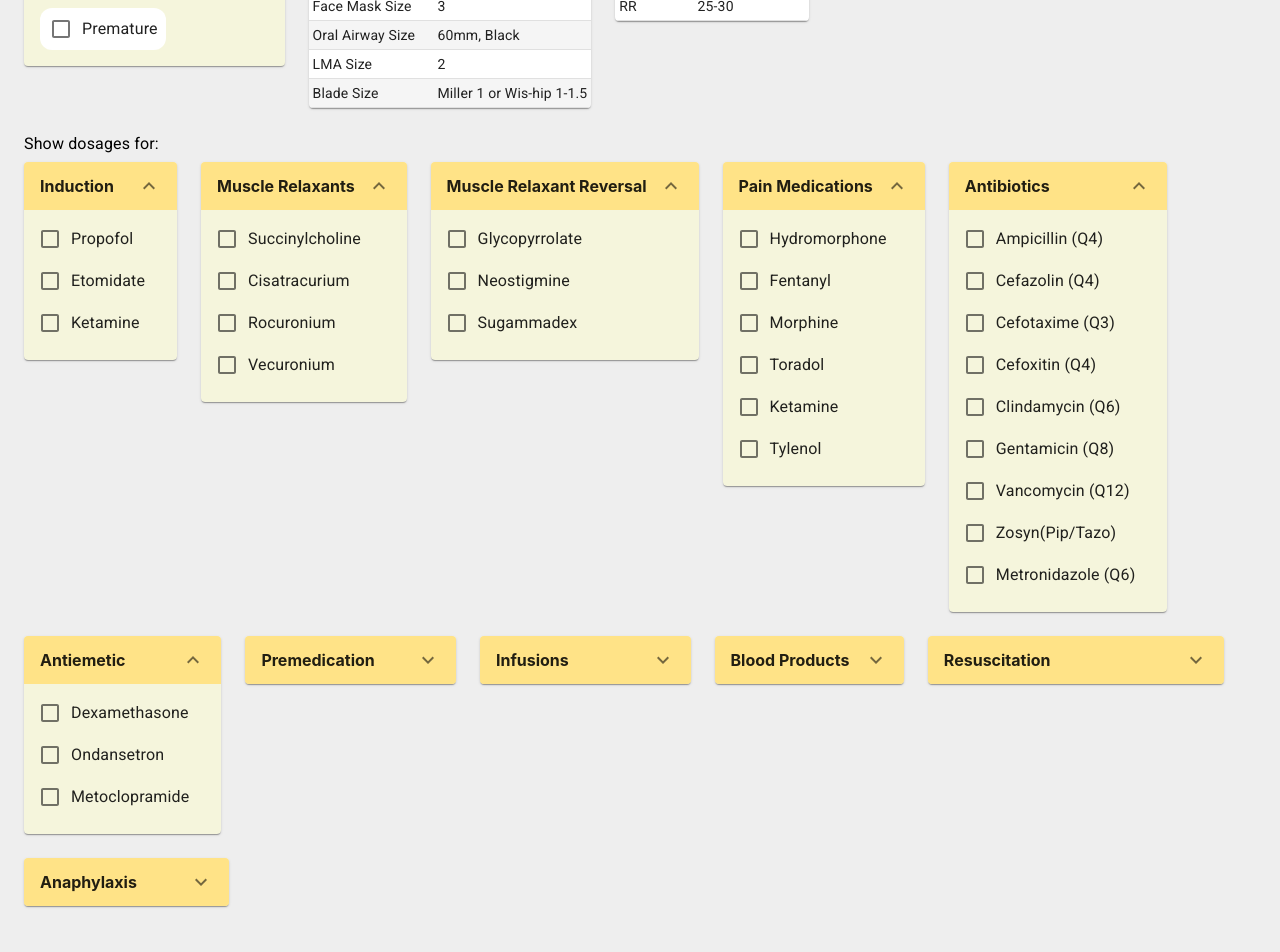
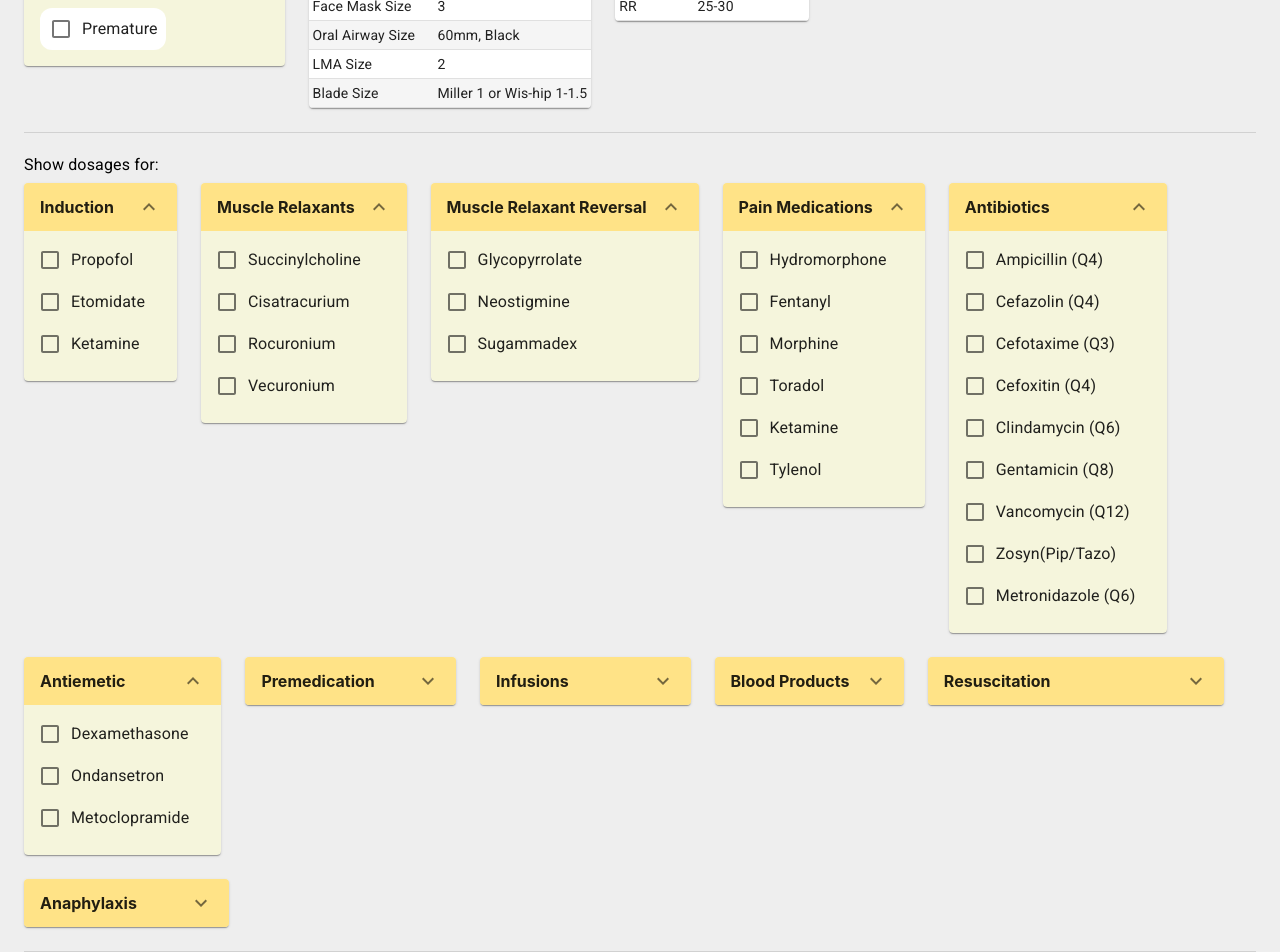
Before and after one commit to carlgao/carlgao.github.io, a React (Create React App) app: page / in a window 1280 px wide. Shown: the part 200-1152 px from the top of the page. Before the commit the page ends 1130 px from the top, so only its background shows below. Built offline with nearby package versions, Linux system fonts and the light colour scheme; the HTML template or start-up script is replaced by a standard one.

Commit message:
dividers

```diff
--- a/src/App.js
+++ b/src/App.js
@@ -4,6 +4,7 @@ import { CATEGORIES, id } from "./data.js";
 import { makeStyles } from "@material-ui/core/styles";
 // Components
 import Container from "@material-ui/core/Container";
+import Divider from "@material-ui/core/Divider";
 import MedsInput from "./MedsInput.js";
 import MedsOutput from "./MedsOutput.js";
 import NonMedOutput from "./NonMedOutput.js";
@@ -20,6 +21,9 @@ const catCountsDefault = DEBUG ? { 0: 1, 1: 1 } : {};
 const prematureDefault = DEBUG ? true : false;
 
 const useStyles = makeStyles({
+  divider: {
+    marginBottom: 20,
+  },
   title: {
     paddingBottom: 12,
     paddingTop: 12,
@@ -81,7 +85,9 @@ export default function App() {
         />
         <NonMedOutput age={years} weight={weight} premature={premature} />
       </div>
+      <Divider className={classes.divider} />
       <MedsInput categories={CATEGORIES} onChange={handleMedChange} />
+      <Divider className={classes.divider} />
       <MedsOutput
         catCounts={catCounts}
         categories={CATEGORIES}
```
